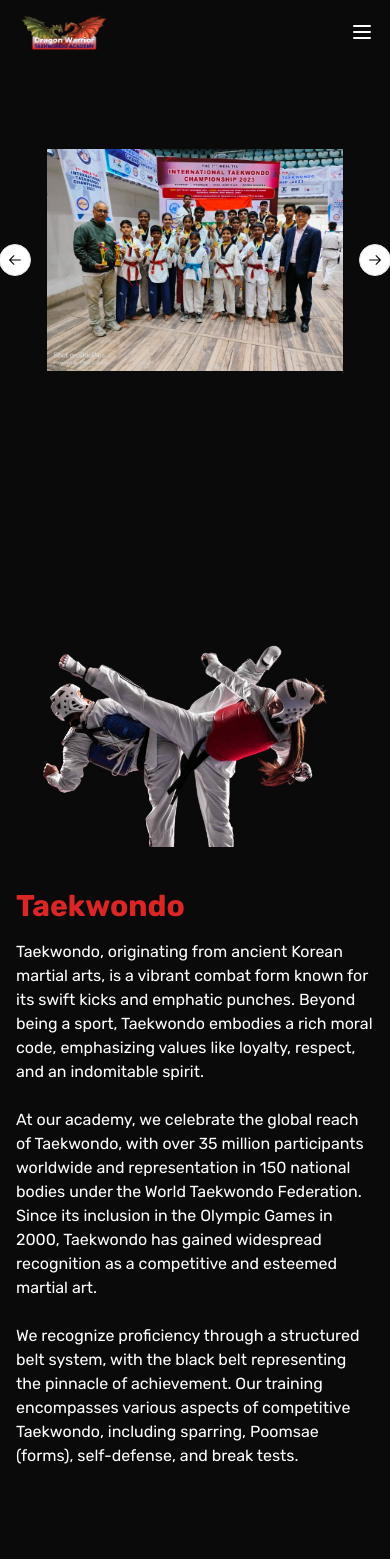
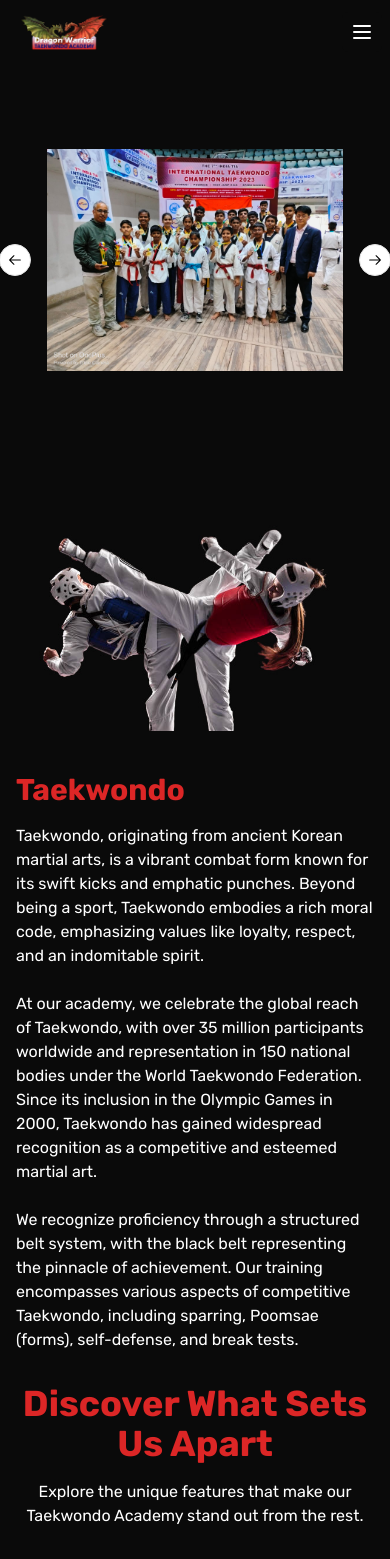
Before and after one commit to Vishvsalvi/Dragon_Warriors, a Next.js app: page / in a window 390 px wide. Shown: the top 1559 px of the page. Built offline with nearby package versions, Linux system fonts and the light colour scheme.

Commit message:
Padding changes on home page

```diff
--- a/app/page.js
+++ b/app/page.js
@@ -71,7 +71,7 @@
     <main className="bg-neutral-950 overflow-hidden">
       {/* Hero section */}
 
-      <section className="md:py-20 py-9  bg-neutral-950">
+      <section className="md:py-20 pt-9 bg-neutral-950">
 
       <div>
         {/* // 50% on small screens and 33% on larger screens. */}
@@ -104,7 +104,7 @@
       </section>
 
       <section  >
-        <div  className="mx-auto max-w-screen-xl px-4 py-20 sm:px-6 sm:py-12 lg:px-8 lg:py-28 ">
+        <div  className="mx-auto max-w-screen-xl px-4 py-15 sm:px-6 sm:py-12 lg:px-8 lg:py-28 ">
           <div className="grid grid-cols-1 gap-8 lg:grid-cols-2 lg:gap-16">
             <div data-aos="fade-left" className="relative h-64 overflow-hidden rounded-lg sm:h-80 lg:order-last lg:h-full">
               <img
```
